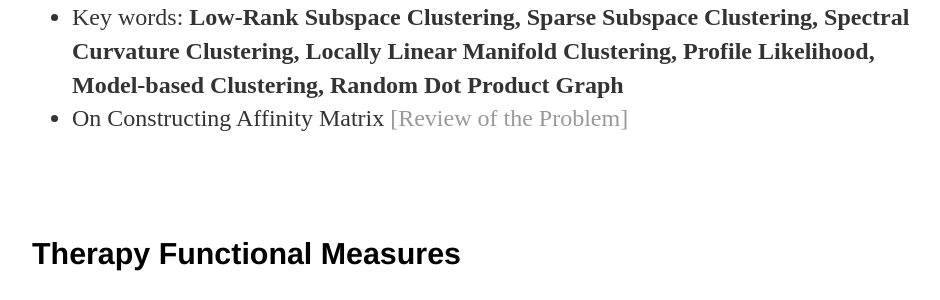
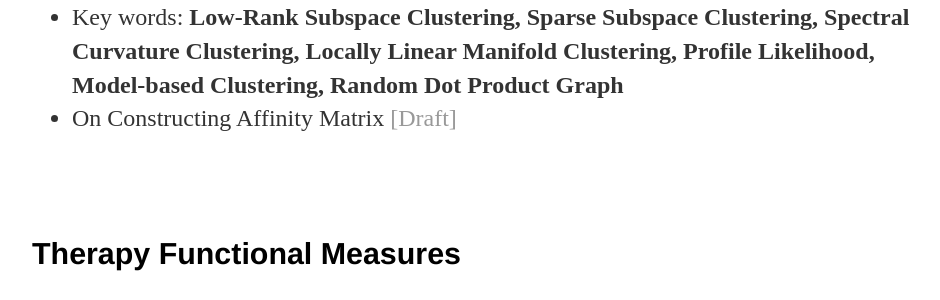
Before and after one commit to CongM/CongM.github.io, a Jekyll site: the page built from research/index.html, in a window 1280 px wide. Shown: the part 1293-1593 px from the top of the page, without its empty margins (160-1100 px from the left). Built offline with Jekyll 4.4.1, drawn with Linux system fonts in a browser that asks for light colours.

Commit message:
Update index.html

```diff
--- a/research/index.html
+++ b/research/index.html
@@ -25,7 +25,7 @@ title: Cong Mu's Homepage
 	<ul>
 		<li>Built a framework on constructing affinity matrix for spectral clustering to apply it to a more general problem; developed corresponding theoretical justification on different setting</li>
 		<li>Key words: <b>Low-Rank Subspace Clustering, Sparse Subspace Clustering, Spectral Curvature Clustering, Locally Linear Manifold Clustering, Profile Likelihood, Model-based Clustering, Random Dot Product Graph</b></li>
-		<li>On Constructing Affinity Matrix <a href="/research/draft.pdf" target="_blank">[Review of the Problem]</a></li>
+		<li>On Constructing Affinity Matrix <a href="/research/draft.pdf" target="_blank">[Draft]</a></li>
 	</ul>
   <br><br>
   <h4>Therapy Functional Measures</h4>
```
